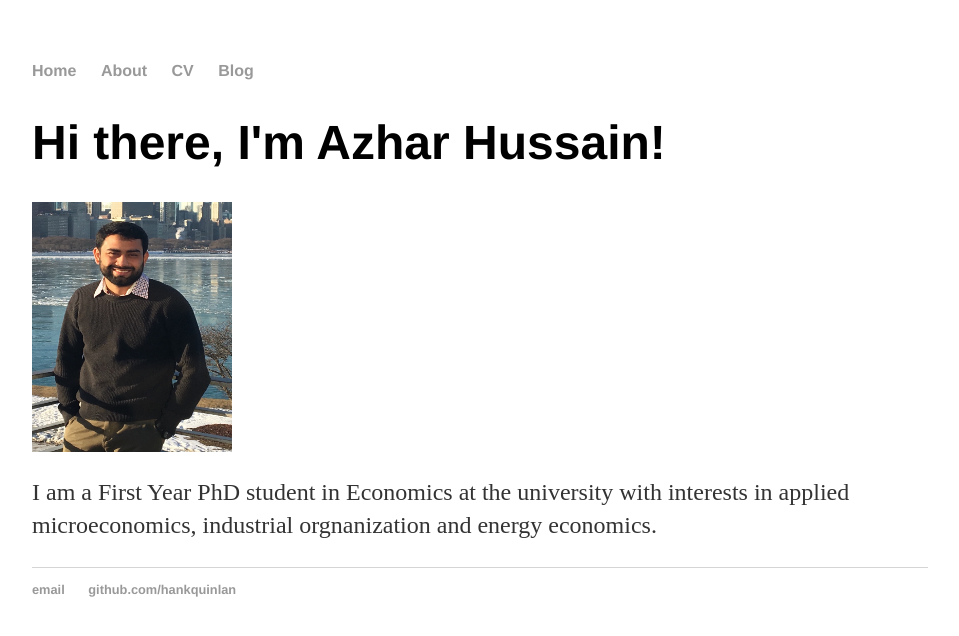
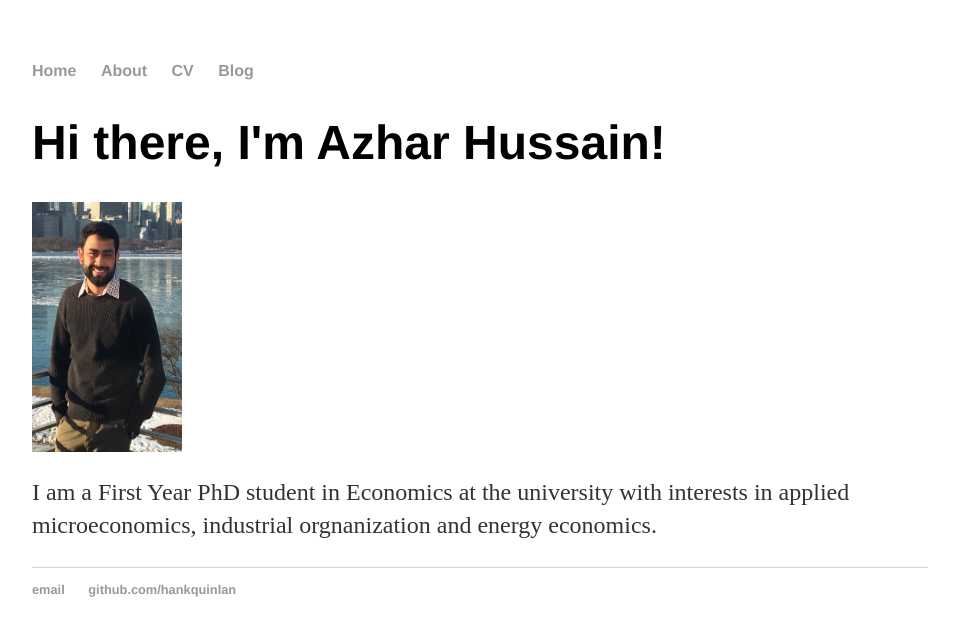
Before and after one commit to azharhsain/azharhsain.github.io, a Jekyll site: the page built from index.html, in a window 1280 px wide. Shown: the top 636 px of the page, without its empty margins (160-1119 px from the left). Built offline with Jekyll 4.4.1, drawn with Linux system fonts in a browser that asks for light colours.

Commit message:
Changed index

```diff
--- a/index.html
+++ b/index.html
@@ -5,6 +5,6 @@
 
 		<div class="blurb">
 			<h1>Hi there, I'm Azhar Hussain!</h1>
-			<img src="/image/IMG_Self.JPG" alt="Self" width=200 height=250 align="center">
+			<img src="/image/IMG_Self.JPG" alt="Self" width=150 height=250 align="center">
 			<p>I am a First Year PhD student in Economics at the university with interests in applied microeconomics, industrial orgnanization and energy economics.</p>
 		</div>
```
